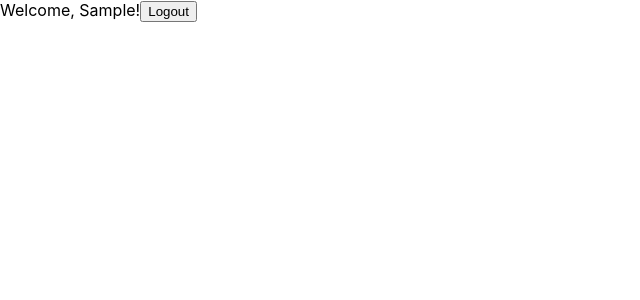
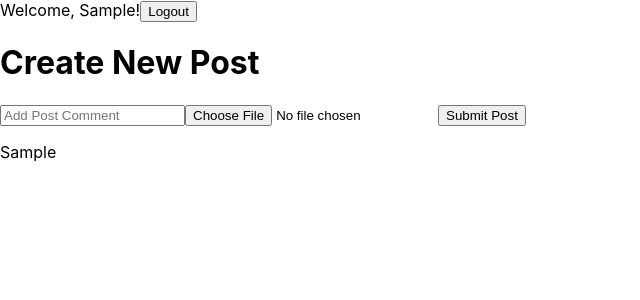
Before and after one commit to sjbgit/react-smapp, a React (Create React App) app: page / in a window 1280 px wide. Both pictures are taken after typing "Sample" into the empty fields and a click on the button "Submit". Shown: the top 300 px of the page, without its empty margins (0-640 px from the left). Built offline with nearby package versions, Linux system fonts and the light colour scheme.

Commit message:
add post started

```diff
--- a/src/App.js
+++ b/src/App.js
@@ -1,6 +1,8 @@
 import { useEffect, useState } from 'react'
 import Login from './components/Login';
 import Header from './components/Header';
+import ComposePost from './components/ComposePost';
+
 
 export const App = () => {
   const [user, setUser] = useState("")
@@ -10,9 +12,17 @@ export const App = () => {
     //user ?? 'Welcome' //user ? user : 'Welcome'
   }, [user])
 
+  const returnHeader =() => {
+    return (
+      <>
+        <Header user={user} setUser={setUser} />
+        <ComposePost user={user} />
+      </>
+    )
+  }
   return (
     <>
-    { !user ? <Login setUser={setUser} /> : <Header user={user} setUser={setUser} />}
+    { !user ? <Login setUser={setUser} /> : returnHeader() }
     </>
   )
 
--- /dev/null
+++ b/src/components/ComposePost.js
@@ -0,0 +1,22 @@
+import React, { useState } from 'react'
+
+const ComposePost = ({user}) => {
+    const [content, setContent] = useState("")
+    const [image , setImage] = useState(null)
+
+  return (
+    <>
+        <h1>Create New Post</h1>
+        <form>
+            <input type="text" onChange={(event)=> setContent(event.target.value)} placeholder='Add Post Comment'/>
+            <input type="file"  onChange={(event)=> setImage(event.target.files[0])} />
+            <button type='submit'>Submit Post</button>
+        </form>
+        <p>{content} {user}</p>
+       { image && <img src={URL.createObjectURL(image)} alt="selected" style={{ height: 100, width: 200, objectFit: 'cover'}} /> }
+    </>
+
+  )
+}
+
+export default ComposePost
```
